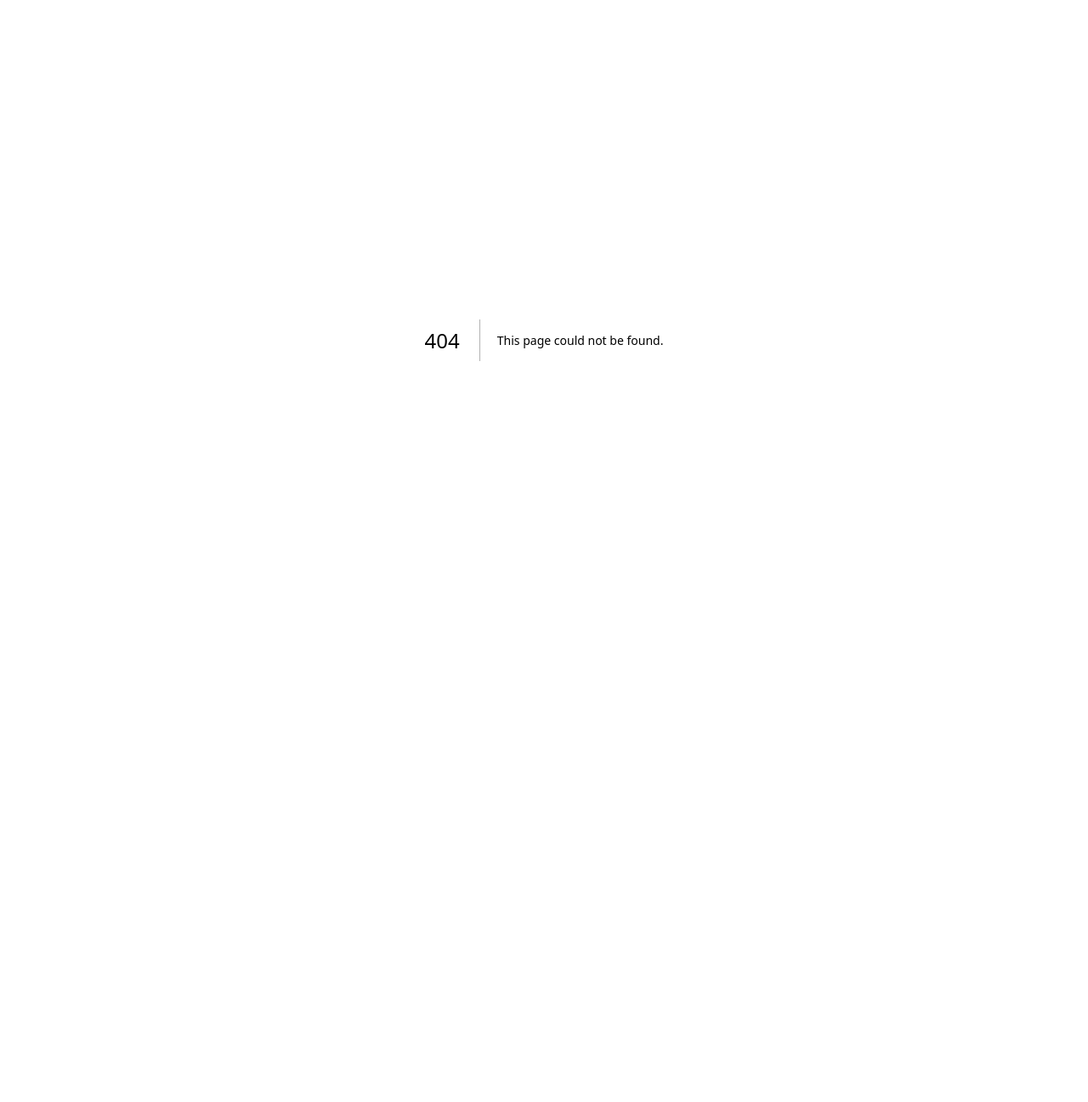
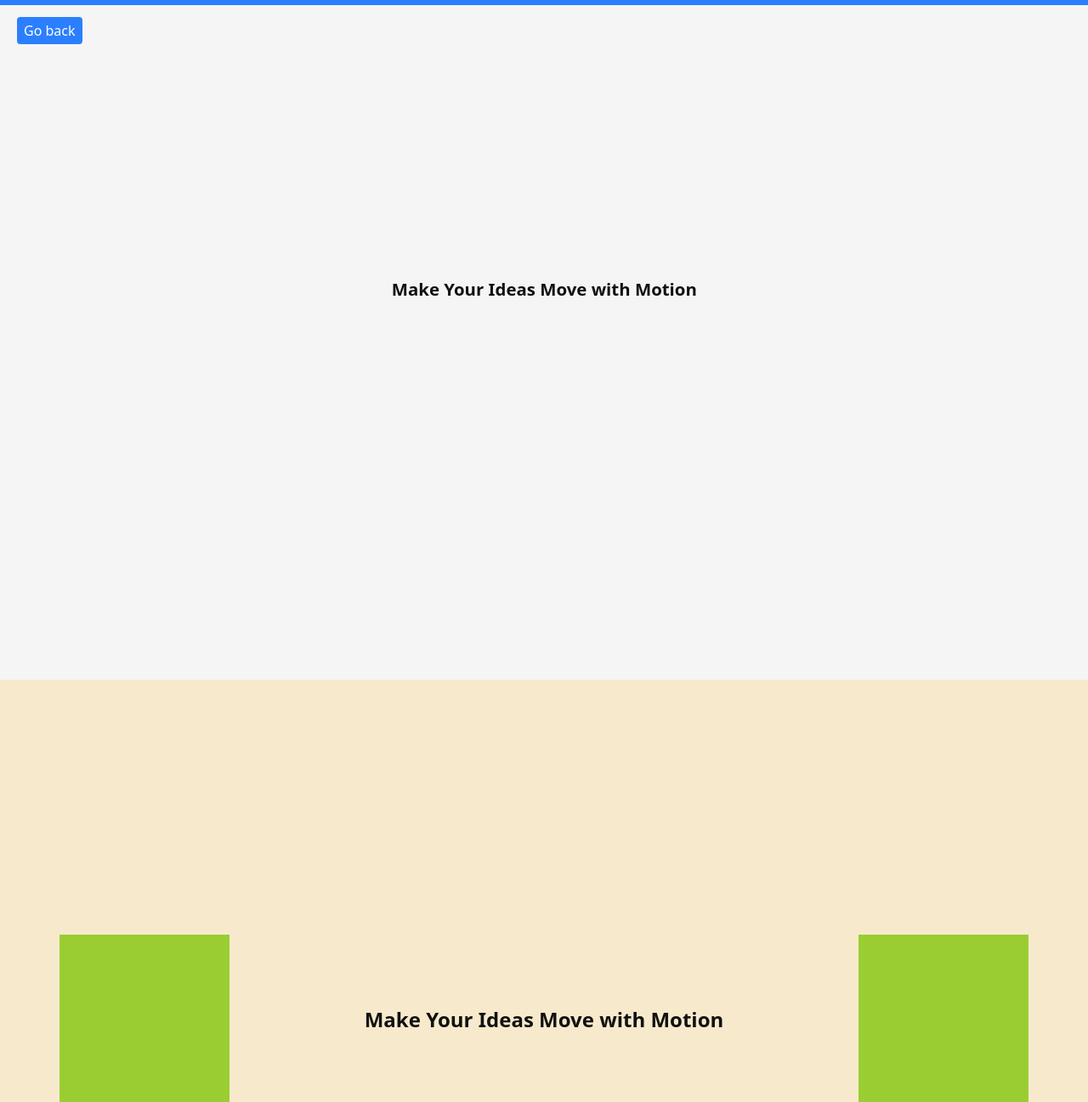
Before and after one commit to ProkopetsOleksandr/motion-playground, a Next.js app: page /tasks/scroll-animations in a window 1280 px wide. Before the commit this address had no page. Shown: the top 1297 px of the page at 85% size. Before the commit the page ends 800 px from the top, so only its background shows below. Built offline with nearby package versions, Linux system fonts and the light colour scheme.

Commit message:
Scroll animations

```diff
--- a/src/app/data/links.ts
+++ b/src/app/data/links.ts
@@ -40,5 +40,10 @@ export const links: LinkItem[] = [
     href: '/tasks/layout-accordion',
     label: 'Layout Accordion',
     description: 'Learning how to use layout animations for auto-height and smooth reflow'
+  },
+  {
+    href: '/tasks/scroll-animations',
+    label: 'Scroll-driven Animations',
+    description: 'Learn useScroll and useTransform for progress bar, hero scaling, and parallax'
   }
 ];
--- a/src/app/tasks/layout.tsx
+++ b/src/app/tasks/layout.tsx
@@ -1,4 +1,6 @@
 'use client';
+
+import { motion } from 'motion/react';
 
 export default function RootLayout({
   children
@@ -7,11 +9,15 @@ export default function RootLayout({
 }>) {
   return (
     <div className="wrapper-layout text-white">
-      <button
+      <motion.button
+        initial={{ top: -100 }}
+        animate={{ top: 20 }}
+        transition={{ type: 'spring', stiffness: 300, damping: 20 }}
+        whileTap={{ top: 23, transition: { duration: 0.1 } }}
         className="text-white cursor-pointer bg-blue-500 px-2 py-1 rounded absolute top-5 left-5"
         onClick={() => location.replace('/')}>
         Go back
-      </button>
+      </motion.button>
       <div>{children}</div>
     </div>
   );
--- /dev/null
+++ b/src/app/tasks/scroll-animations/page.tsx
@@ -0,0 +1,45 @@
+'use client';
+
+import { motion, useScroll, useTransform } from 'motion/react';
+import { useRef } from 'react';
+
+export default function Page() {
+  // Page scroll
+  const { scrollYProgress } = useScroll();
+
+  // Scroll on top
+  const width = useTransform(scrollYProgress, [0, 1], ['0%', '100%']);
+
+  // Hero section h1
+  const scale = useTransform(scrollYProgress, [0, 0.6], [1, 0.85]);
+  const y = useTransform(scrollYProgress, [0, 0.6], [0, -60]);
+
+  // Paralax
+  const parallaxWrapperRef = useRef(null);
+  const { scrollYProgress: parallaxProgress } = useScroll({ target: parallaxWrapperRef, offset: ['start end', 'end start'] });
+  const parallaxY1 = useTransform(parallaxProgress, [0, 1], [-300, 300]);
+  const parallaxY2 = useTransform(parallaxProgress, [0, 1], [300, -300]);
+
+  return (
+    <div className="">
+      <motion.div className="h-[6px] bg-blue-500 fixed" style={{ width }}></motion.div>
+      <div className="h-screen bg-[#F5F5F5] grid place-content-center">
+        <motion.h1 style={{ scale, y }} className="text-[#111111] text-2xl font-bold">
+          Make Your Ideas Move with Motion
+        </motion.h1>
+      </div>
+      <div ref={parallaxWrapperRef} className="h-screen bg-[#f7eacc] flex justify-around items-center gap-5 overflow-hidden">
+        <motion.div className="box-200 bg-amber-800" style={{ y: parallaxY1 }}></motion.div>
+        <div>
+          <h1 className="text-[#111111] text-2xl font-bold">Make Your Ideas Move with Motion</h1>
+        </div>
+        <motion.div className="box-200" style={{ y: parallaxY2 }}></motion.div>
+      </div>
+      <div className="h-screen bg-[#F5F5F5] grid place-content-center">
+        <motion.h1 style={{ scale, y }} className="text-[#111111] text-2xl font-bold">
+          Make Your Ideas Move with Motion
+        </motion.h1>
+      </div>
+    </div>
+  );
+}
```
